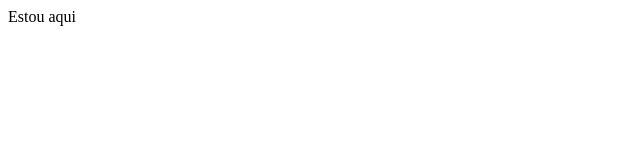
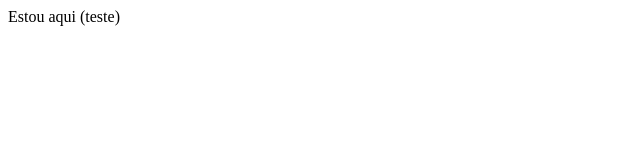
Before and after one commit to jpmrodrigo/aula2, a plain HTML site: page index.htm in a window 1280 px wide. Shown: the full height of the page, 0-640 px from the left. Drawn offline with Linux system fonts and the light colour scheme.

Commit message:
Update index.htm

```diff
--- a/index.htm
+++ b/index.htm
@@ -1,4 +1,4 @@
 <html>
 <title> Hello</title>
-<body> Estou aqui </body>
+<body> Estou aqui (teste) </body>
 </html>
```
